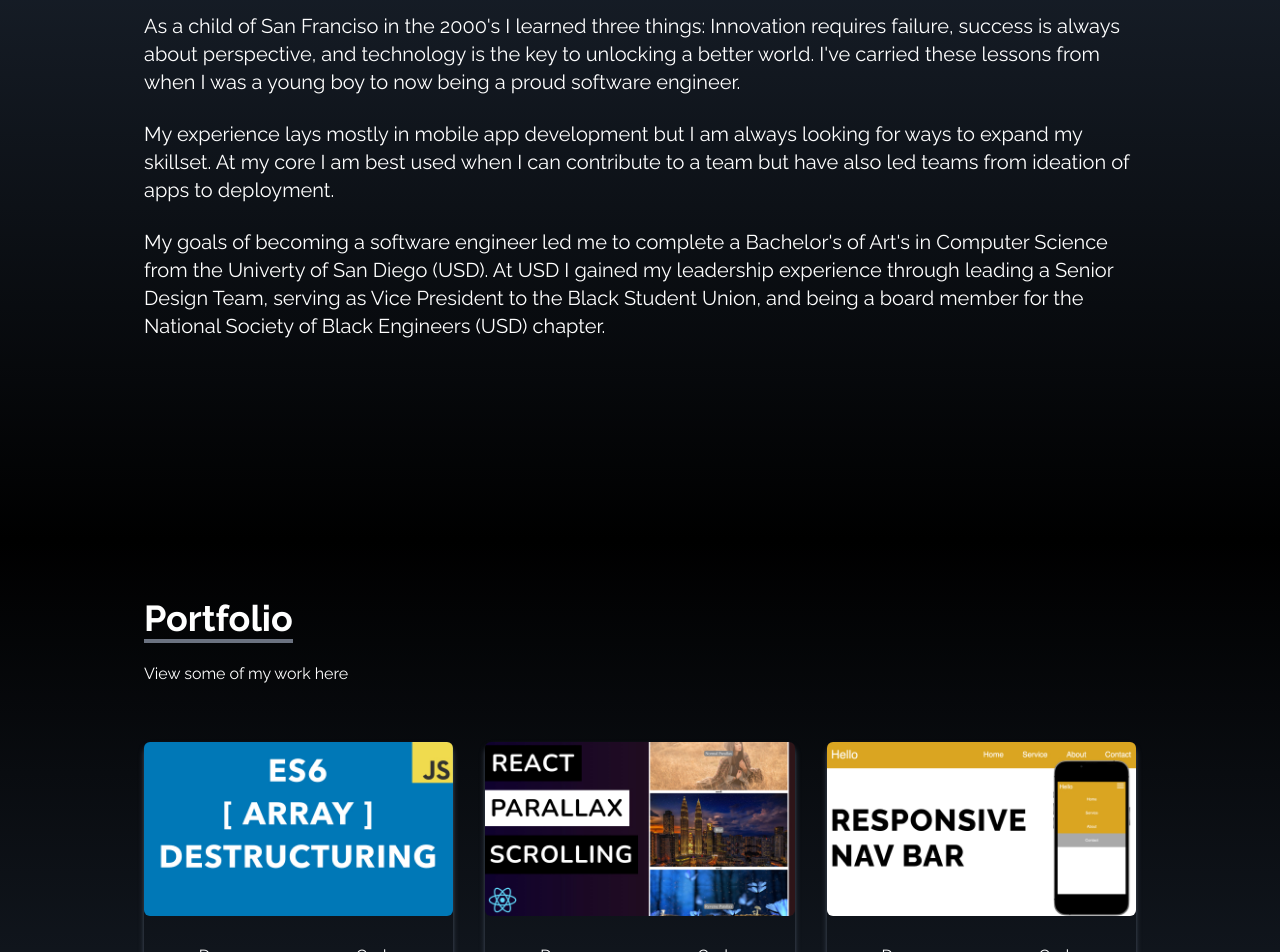
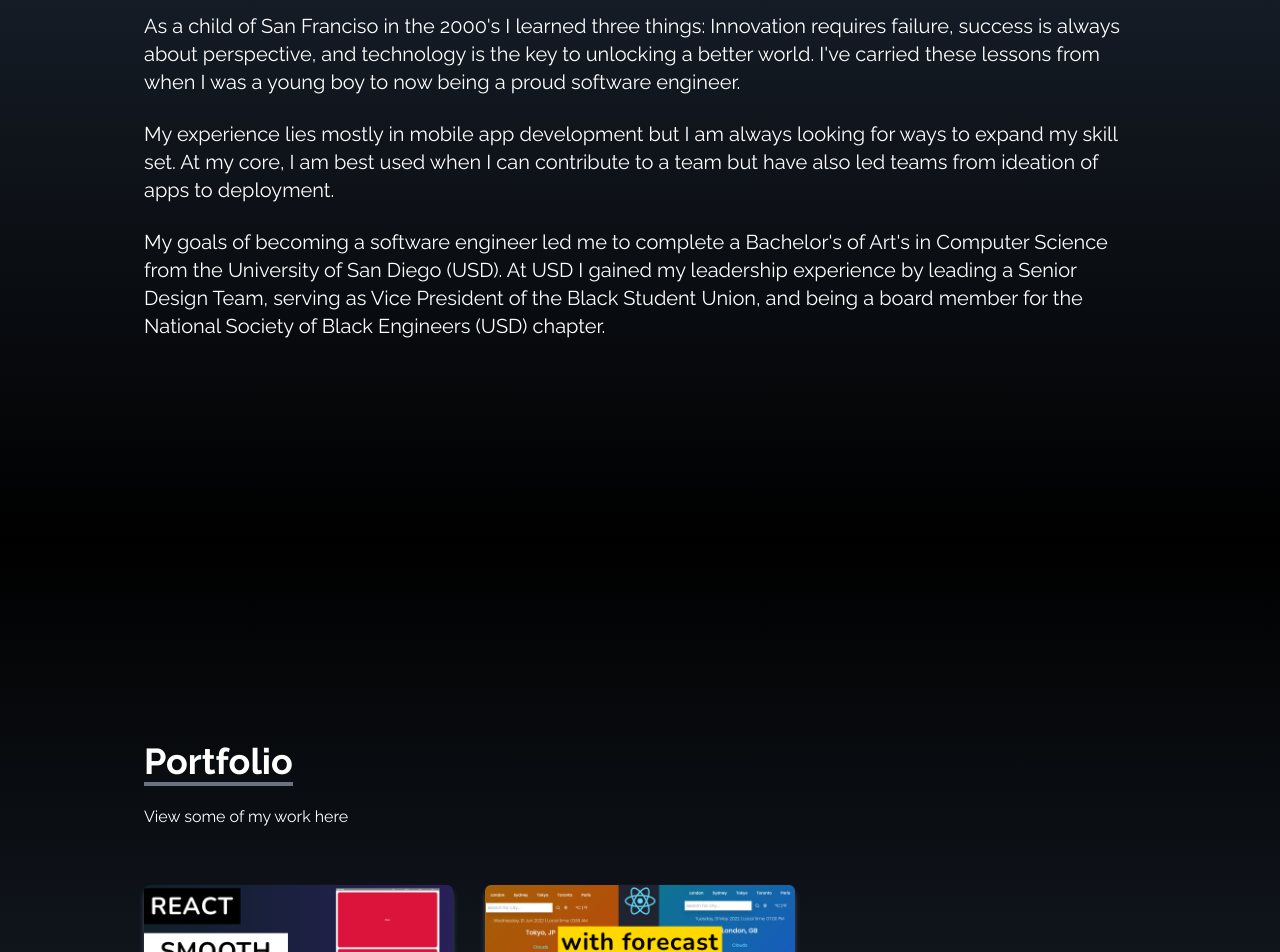
Before and after one commit to chrisredd/chrisredd, a React (Create React App) app: page / in a window 1280 px wide. Shown: the part 1060-2012 px from the top of the page. Built offline with nearby package versions, Linux system fonts and the light colour scheme.

Commit message:
update on experiences

```diff
--- a/src/components/About.jsx
+++ b/src/components/About.jsx
@@ -21,15 +21,13 @@ const About = () => {
             </p>
             <br/>
             <p className='text-xl'>
-                My experience lays mostly in mobile app development but I am always looking for ways to expand my skillset.
-                At my core I am best used when I can contribute to a team but have also led teams from ideation of apps to deployment.
-
+                My experience lies mostly in mobile app development but I am always looking for ways to expand my skill set.
+                At my core, I am best used when I can contribute to a team but have also led teams from ideation of apps to deployment.
             </p>
             <br/>
             <p className='text-xl'>
-                My goals of becoming a software engineer led me to complete a Bachelor's of Art's in Computer Science from the Univerty of San Diego (USD).
-                At USD I gained my leadership experience through leading a Senior Design Team, serving as Vice President to the Black Student Union, and being a board member for the National Society of Black Engineers (USD) chapter.
-
+                My goals of becoming a software engineer led me to complete a Bachelor's of Art's in Computer Science from the University of San Diego (USD).
+                At USD I gained my leadership experience by leading a Senior Design Team, serving as Vice President of the Black Student Union, and being a board member for the National Society of Black Engineers (USD) chapter.
             </p>
             <div/>
         </div>
--- a/src/components/Experience.jsx
+++ b/src/components/Experience.jsx
@@ -5,9 +5,11 @@ import css from "../assets/css.png";
 import javascript from "../assets/javascript.png";
 import reactImage from "../assets/react.png";
 import nextjs from "../assets/nextjs.png";
-import graphql from "../assets/graphql.png";
+import python from"../assets/python-logo.png";
 import github from "../assets/github.png";
 import tailwind from "../assets/tailwind.png";
+import flutter from "../assets/flutter.png"
+import asana from "../assets/Asana.png"
 
 const Experience = () => {
     const techs = [
@@ -55,9 +57,21 @@ const Experience = () => {
       },
       {
         id: 8,
-        src: graphql,
-        title: "Graph ql",
+        src: python,
+        title: "Python",
+        style: "shadow-yellow-400",
+      },
+      {
+        id: 9,
+        src: flutter,
+        title: "Flutter",
         style: "shadow-blue-400",
+      },
+      {
+        id: 10,
+        src: asana,
+        title: "Asana",
+        style: "shadow-red-400",
       },
     ];
 
--- a/src/components/Home.jsx
+++ b/src/components/Home.jsx
@@ -19,7 +19,7 @@ const Home = () => {
           I'm a mobile app developer
         </h2>
            <p className='text-gray-500 py-4 max-w-md '>
-          I'm a software engineer from San Francisco. I received my B.A. in Computer Science from the Univerity of San Diego and am dediacted to working on technology that influnces culture
+          I'm a software engineer from San Francisco. I received my B.A. in Computer Science from the Univerity of San Diego and am dedicated to working on technology that influences culture
           </p>
 
         <div>
--- a/src/components/Portfolio.jsx
+++ b/src/components/Portfolio.jsx
@@ -1,24 +1,12 @@
 import React from "react";
-import arrayDestruct from "../assets/portfolio/arrayDestruct.jpg";
-import navbar from "../assets/portfolio/navbar.jpg";
-import reactParallax from "../assets/portfolio/reactParallax.jpg";
+
+
 import reactSmooth from "../assets/portfolio/reactSmooth.jpg";
 import reactWeather from "../assets/portfolio/reactWeather.jpg";
 
 const Portfolio = () => {
   const portfolios = [
-    {
-      id: 1,
-      src: arrayDestruct,
-    },
-    {
-      id: 2,
-      src: reactParallax,
-    },
-    {
-      id: 3,
-      src: navbar,
-    },
+
     {
       id: 4,
       src: reactSmooth,
```
Also changed, not shown: src/assets/Asana.png (added), src/assets/flutter.png (added).
